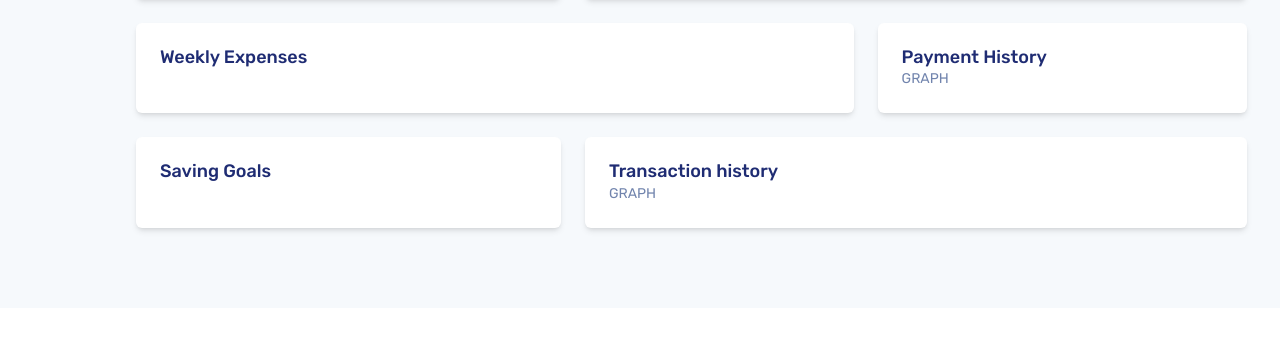
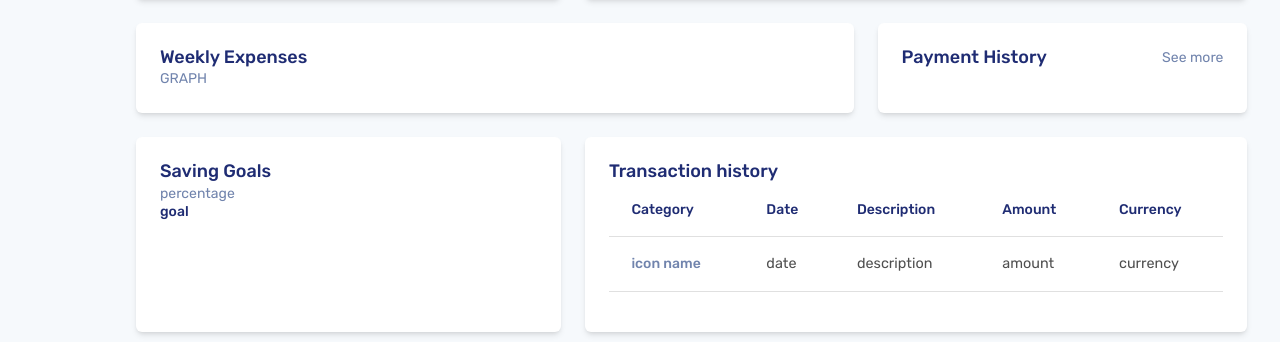
Before and after one commit to DianaPrunila/financial-tracker-app, a React (Vite) app: page / in a window 1280 px wide. Shown: the part 956-1298 px from the top of the page. Before the commit the page ends 1264 px from the top, so only its background shows below. Built offline with nearby package versions, Linux system fonts and the light colour scheme.

Commit message:
Fifth row dashboard

```diff
--- a/src/index.css
+++ b/src/index.css
@@ -30,7 +30,8 @@ h5 {
   font-weight: 500;
   font-size: 1rem;
 }
-h6 {
+h6,
+th {
   color: #1f2c73;
   font-weight: 500;
   font-size: 0.875rem;
--- a/src/pages/Dashboard.tsx
+++ b/src/pages/Dashboard.tsx
@@ -1,4 +1,5 @@
 import Dropdown from "react-bootstrap/Dropdown";
+import { MDBTable, MDBTableHead, MDBTableBody } from "mdb-react-ui-kit";
 import { GoDotFill } from "react-icons/go";
 import { AiOutlineRise } from "react-icons/ai";
 import Container from "react-bootstrap/Container";
@@ -32,7 +33,7 @@ const Dashboard = () => {
       perc: "not sure how",
     },
   ];
-  const secondRow = [
+  const monthlyBreakdown = [
     { id: 1, title: "Food", color: "#DD2626", sum: "sum", perc: "perc" },
     { id: 2, title: "Transport", color: "#F97316", sum: "sum", perc: "perc" },
     { id: 3, title: "Healthcare", color: "#ffcc00", sum: "sum", perc: "perc" },
@@ -47,6 +48,25 @@ const Dashboard = () => {
       perc: "perc",
     },
     { id: 8, title: "Other", color: "#78716C", sum: "sum", perc: "perc" },
+  ];
+  const transactionHistory = [
+    {
+      id: 1,
+      icon: "icon",
+      name: "name",
+      date: "date",
+      description: "description",
+      amount: "amount",
+      currency: "currency",
+    },
+  ];
+  const savingGoals = [
+    {
+      id: 1,
+      color: "#2f2cd8",
+      goal: "goal",
+      percentage: "percentage",
+    },
   ];
   return (
     <div
@@ -144,7 +164,7 @@ const Dashboard = () => {
                 bar expenses
               </div>
               <div id="monthly-expenses-catergories" className="divide-y">
-                {secondRow.map((s) => (
+                {monthlyBreakdown.map((s) => (
                   <div
                     key={s.id}
                     id="monthly-expenses-down"
@@ -213,15 +233,18 @@ const Dashboard = () => {
             <div id="title-weekly-expenses" className="">
               <h4> Weekly Expenses</h4>
             </div>
+            <div className=""> GRAPH</div>
           </Col>
           <Col
             id="payment-history-col"
             className="rounded-md bg-white p-4 shadow-md"
           >
-            <div id="title-payment-history" className="">
+            <div id="title-payment-history" className="flex justify-between">
               <h4> Payment History</h4>
+              <a href="" className="">
+                See more
+              </a>
             </div>
-            <div className=""> GRAPH</div>
           </Col>
         </Row>
       </Container>
@@ -235,6 +258,14 @@ const Dashboard = () => {
             <div id="title-saving-goals" className="">
               <h4> Saving Goals</h4>
             </div>
+            <div id="wheels">
+              {savingGoals.map((s) => (
+                <div id="wheel-1" key={s.id}>
+                  <div>{s.percentage}</div>
+                  <h6> {s.goal}</h6>
+                </div>
+              ))}
+            </div>
           </Col>
           <Col
             id="transacrion-history-col"
@@ -243,7 +274,40 @@ const Dashboard = () => {
             <div id="title-transacrion-history" className="">
               <h4> Transaction history</h4>
             </div>
-            <div className=""> GRAPH</div>
+            <MDBTable>
+              <MDBTableHead>
+                <tr>
+                  <th id="title-category" scope="col">
+                    Category
+                  </th>
+                  <th id="title-date" scope="col">
+                    Date
+                  </th>
+                  <th id="title-description" scope="col">
+                    Description
+                  </th>
+                  <th id="title-amount" scope="col">
+                    Amount
+                  </th>
+                  <th id="title-currency" scope="col">
+                    Currency
+                  </th>
+                </tr>
+              </MDBTableHead>
+              {transactionHistory.map((t) => (
+                <MDBTableBody>
+                  <tr>
+                    <th scope="row" className="font-light text-small">
+                      {t.icon} {t.name}
+                    </th>
+                    <td>{t.date}</td>
+                    <td>{t.description}</td>
+                    <td>{t.amount}</td>
+                    <td>{t.currency}</td>
+                  </tr>
+                </MDBTableBody>
+              ))}
+            </MDBTable>
           </Col>
         </Row>
       </Container>
```
